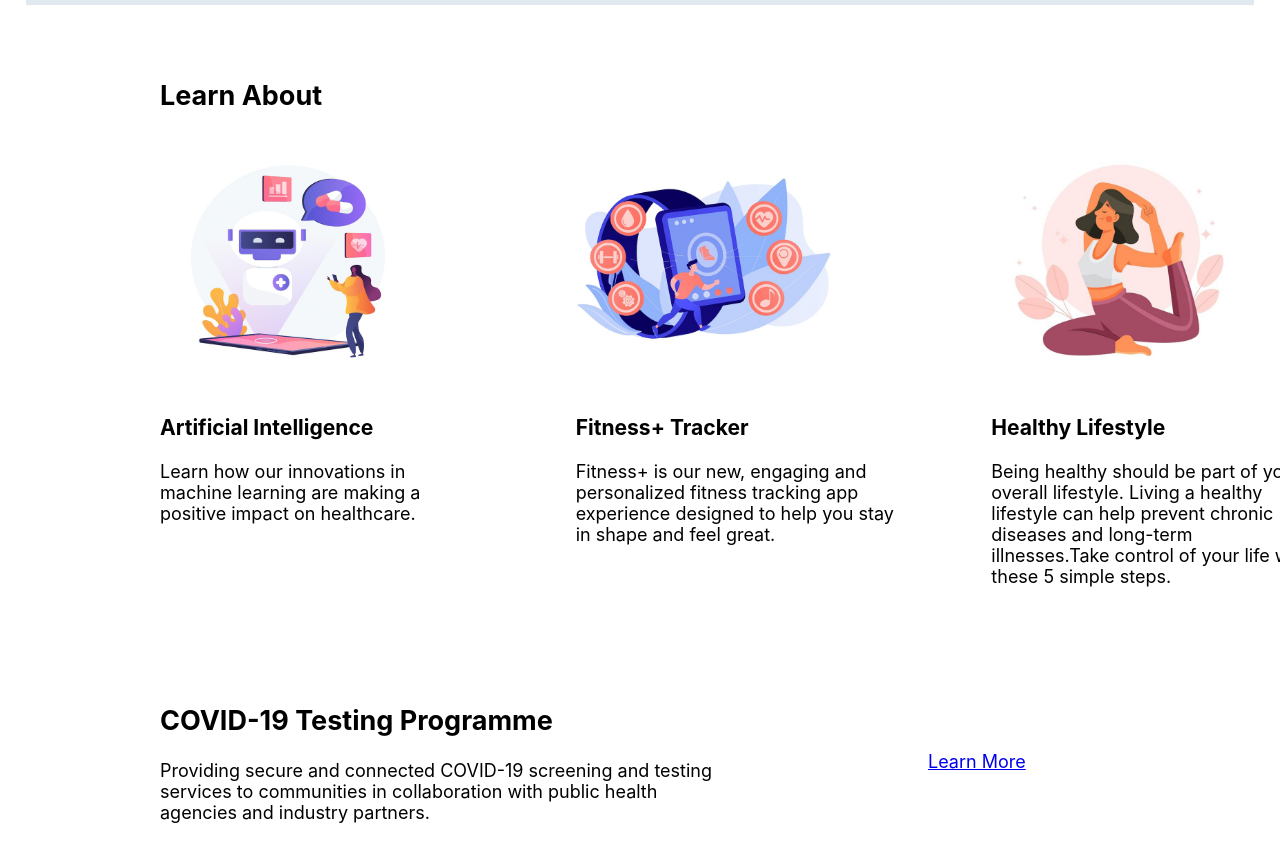
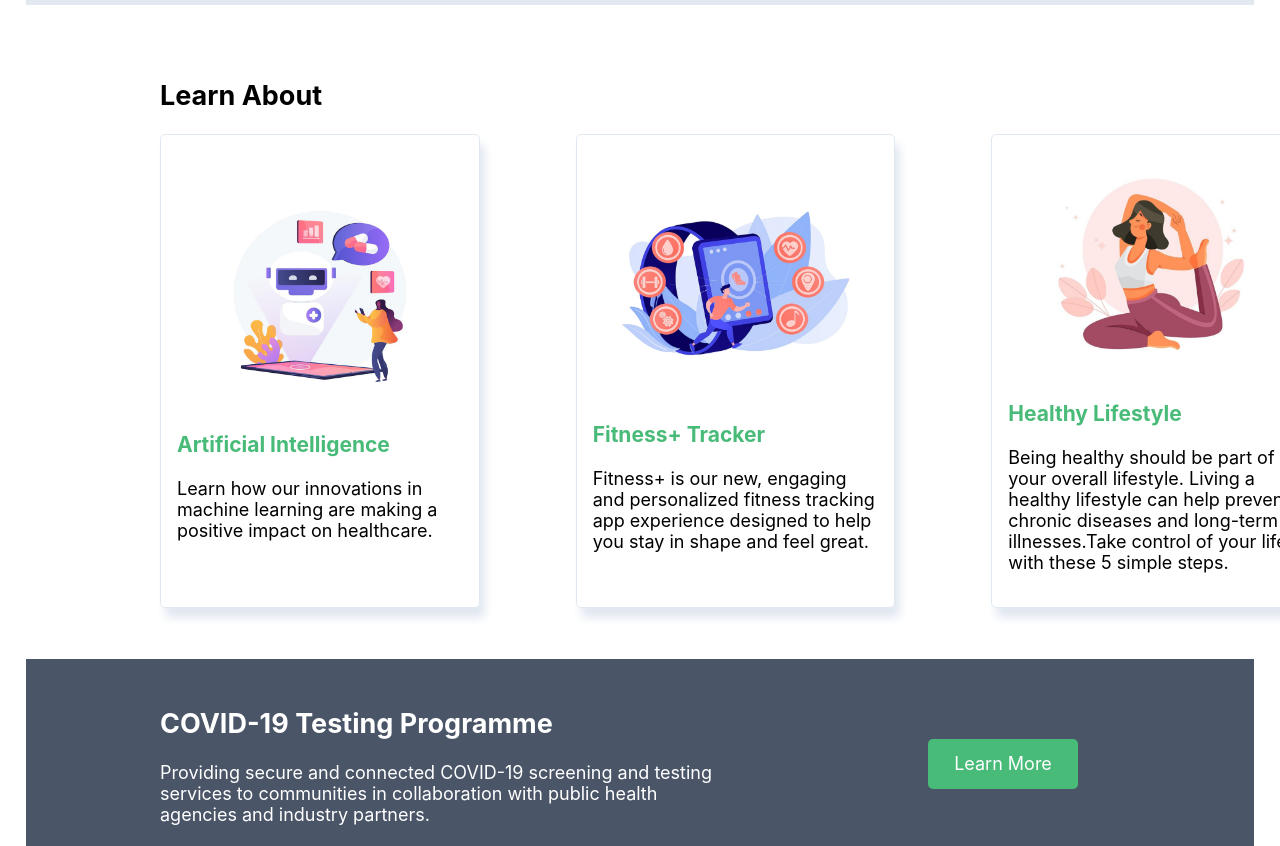
Before and after one commit to BrionyFrater/info2180-project1, a plain HTML site: page index.html in a window 1280 px wide. Shown: the part 440-1286 px from the top of the page. Drawn offline with Linux system fonts and the light colour scheme.

Commit message:
Added style to learnabout and covid testing

```diff
--- a/styles.css
+++ b/styles.css
@@ -10,6 +10,9 @@ section{
     margin: 2%;
 }
 
+a{
+    text-decoration: none;
+}
 /*Header Layout*/
 
 .container {
@@ -35,6 +38,7 @@ ul{
 
 li{
     display: inline-block;
+    padding-right: 20px;
 }
 
 /*Header Styles*/
@@ -77,6 +81,13 @@ nav a:hover{
 }
 
 /*Learn About*/
+.card{
+    display: flex;
+    flex-direction: column;
+    align-items: center;
+    justify-content: center;
+    padding: 5%;
+}
 
 .card img{
     width: 80%;
@@ -105,6 +116,19 @@ nav a:hover{
     grid-row: 1;
 }
 
+/*Learn About Style*/
+.card{
+    border: 1px solid #E2E8F0;
+    border-radius: 5px;
+    box-shadow: 5px 10px 10px #E2E8F0;
+
+}
+
+.card h3{
+    color: #48BB78;
+    font-size: 21px;
+}
+
 /*Testing Container*/
 .testing .container{
     display: flex;
@@ -120,6 +144,30 @@ nav a:hover{
 .cta{
     margin-left: 20%;
 }
+
+/*Covid Testing Styles*/
+.testing{
+    background-color: #4A5568;
+    color: white;
+}
+
+.cta{
+    display: flex;
+    justify-content: center;
+    align-items: center;
+
+    background-color: #48BB78;
+    border-radius: 5px;
+    width: 150px;
+    height: 50px;
+
+}
+
+.cta a{
+    color: white;
+}
+
+
 
 /*Recent Stories*/
 article{
```
